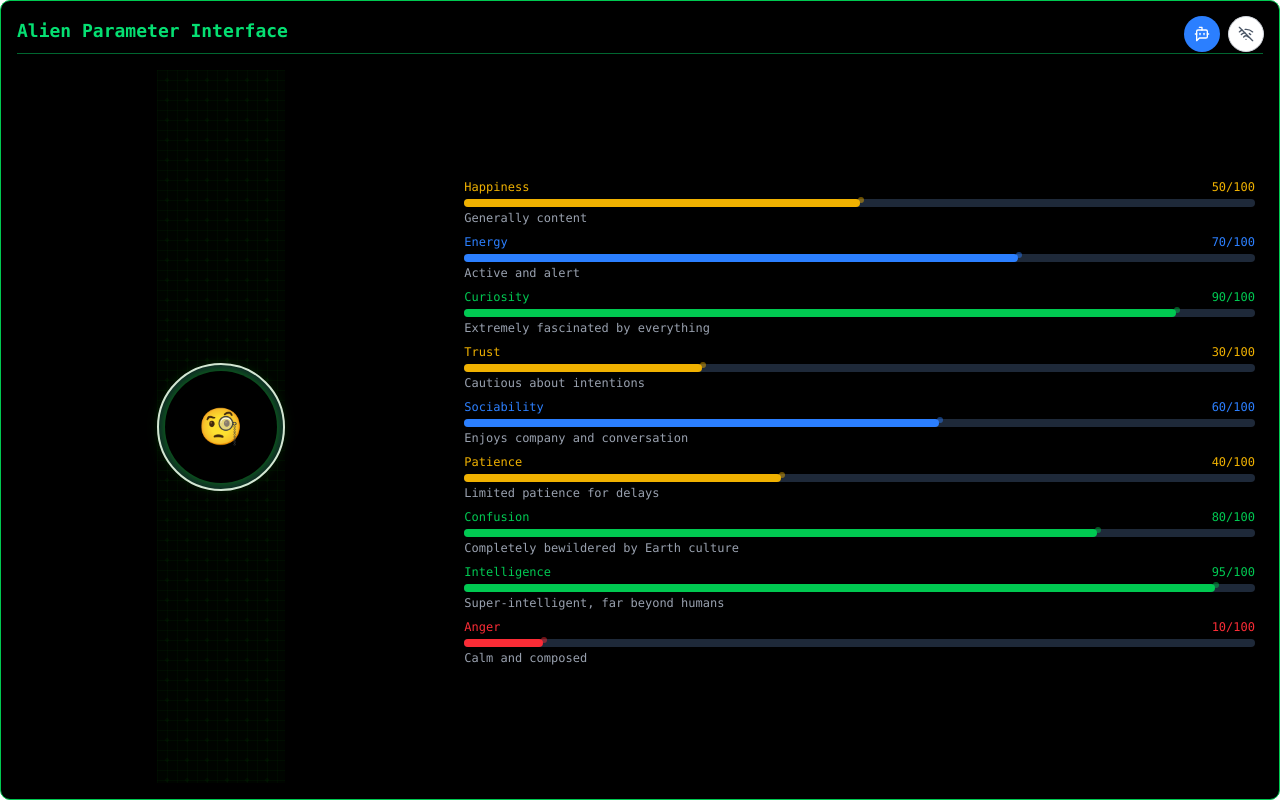
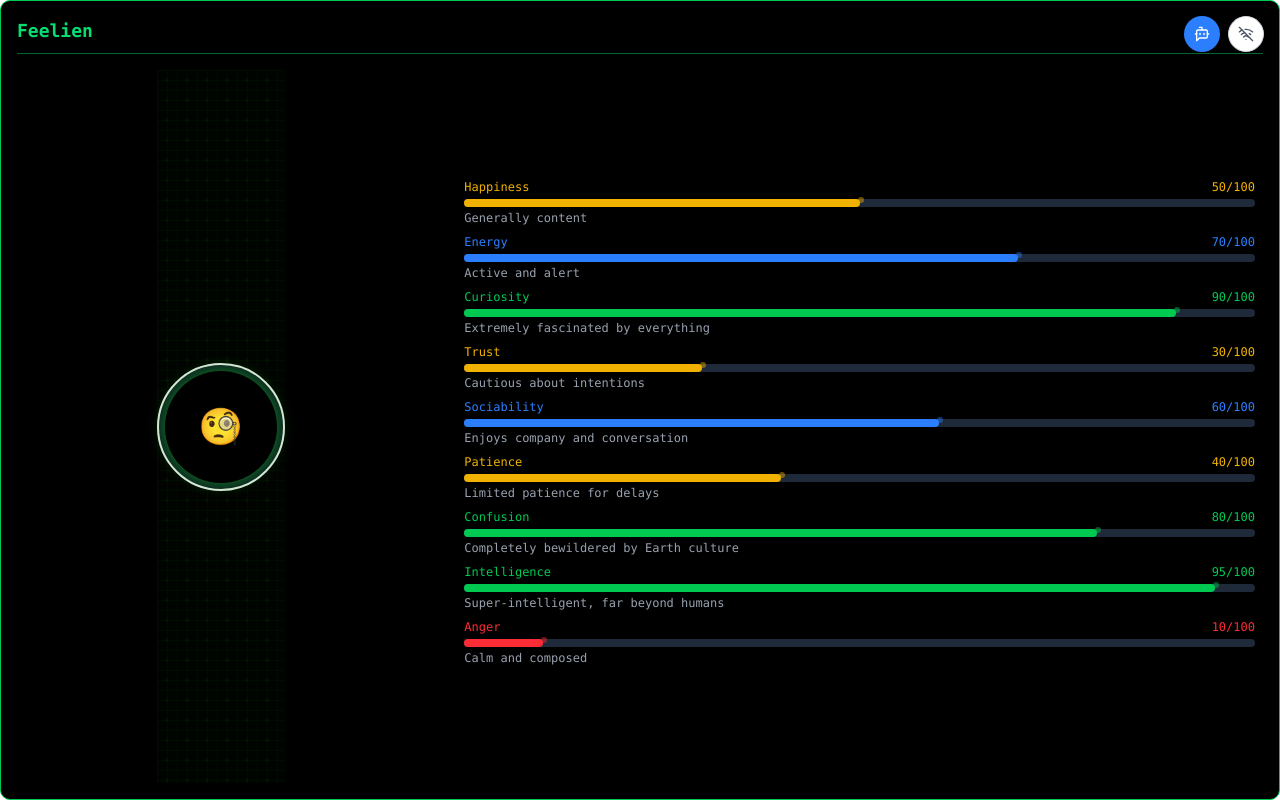
Before and after one commit to Mirrorgo/mini-alien, a React (Vite) app: page /view in a window 1280 px wide. Built offline with nearby package versions, Linux system fonts and the light colour scheme.

Commit message:
feat: update some ui

```diff
--- a/src/components/mg/alien.tsx
+++ b/src/components/mg/alien.tsx
@@ -165,7 +165,7 @@ const Alien: FC<EnhancedAlienProps> = ({ parameters }) => {
     <div className="h-screen w-full p-4 bg-black text-green-400 rounded-lg border border-green-500 font-mono relative overflow-hidden flex flex-col">
       <div className="mb-4 flex-shrink-0">
         <h2 className="text-lg font-bold border-b border-green-800 pb-2">
-          Alien Parameter Interface
+          Feelien
         </h2>
       </div>
 
```
